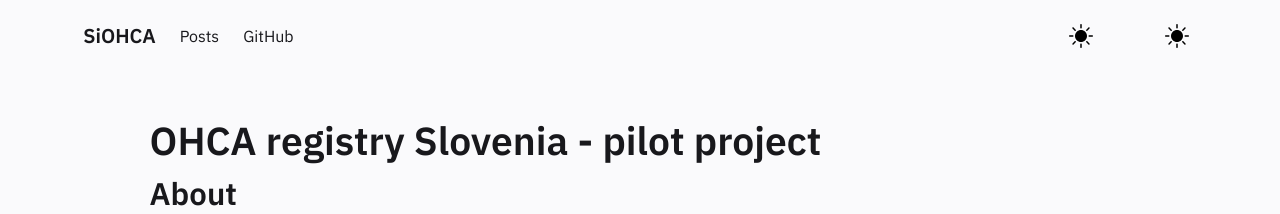
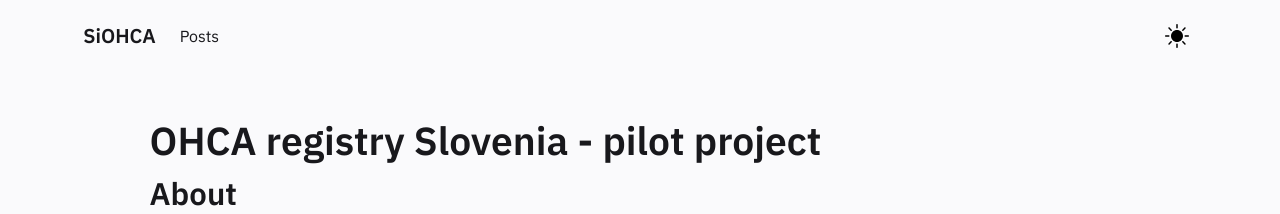
Before and after one commit to SterArcher/OHCA-registry-Slovenia, a Jekyll site: the page built from pages/index.md, in a window 1280 px wide. Shown: the top 214 px of the page. Built offline with Jekyll 4.4.1, drawn with Linux system fonts in a browser that asks for light colours.

Commit message:
Update Header.html

```diff
--- a/_includes/Header.html
+++ b/_includes/Header.html
@@ -41,26 +41,16 @@
         </div>
     </div>
 
+
     <div id="navbarExampleTransparent" class="navbar-menu">
         <div class="navbar-start">
             <a href="https://siohca.um.si/posts" target="_blank" class="navbar-item">
                 Posts
             </a>
-            <a href="https://github.com/SterArcher/OHCA-registry-Slovenia" target="_blank" class="navbar-item">
-                GitHub
-            </a>
         </div>
     </div>
 
     <div id="github navbar" class="navbar-menu">
-        <div class="navbar-end is-hidden-mobile" onclick="modeSwitcher()">
-            <div class="navbar-item">
-                <div class="buttons">
-                    <a class="button is-text">
-                        <span class="icon is-small">
-                <img src="../assets/img/sun.svg" id="theme-toggle-img">
-              </span>
-                    </a>
         <div class="navbar-end">
             <div class="navbar-item" style="font-size:200%;">
                     <a href="https://github.com/SterArcher/OHCA-registry-Slovenia" target="_blank">
```
